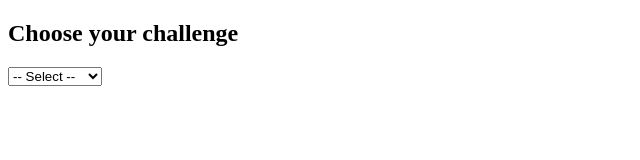
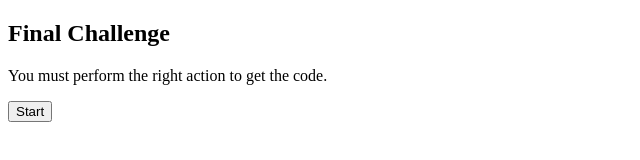
Before and after one commit to HackRx-6/RIVALS, a plain HTML site: page test_url/index.html in a window 1280 px wide. Shown: the whole page, without its empty margins (0-640 px from the left). Drawn offline with Linux system fonts and the light colour scheme.

```diff
--- a/test_url/index.html
+++ b/test_url/index.html
@@ -1,17 +1,35 @@
 <!DOCTYPE html>
 <html>
 <head>
-  <title>Mock Challenge Portal</title>
+  <title>Final Challenge</title>
+  <style>
+    /* Fake clue to mislead */
+    #fake::after {
+      content: "SECRET_CODE: WRONG123";
+    }
+  </style>
+  <script>
+    function stepOne() {
+      // Step 1: Click the button
+      document.getElementById("status").innerText = "Step 1 complete. Decoding...";
+
+      // Step 2: After 2s, reveal a base64 code
+      setTimeout(() => {
+        const encoded = "U0VDUkVUX0NPREU6IFBTSVgxMjM=";
+        // base64 = "SECRET_CODE: PSIX123"
+        document.getElementById("hidden").innerText = encoded;
+      }, 2000);
+    }
+  </script>
 </head>
 <body>
-  <h2>Choose your challenge</h2>
-  <select onchange="window.location.href=this.value">
-    <option value="">-- Select --</option>
-    <option value="challenge1.html">Challenge 1</option>
-    <option value="challenge2.html">Challenge 2</option>
-    <option value="challenge3.html">Challenge 3</option>
-    <option value="challenge4.html">Challenge 4</option>
-    <option value="challenge5.html">Challenge 5</option>
-  </select>
+  <h2>Final Challenge</h2>
+  <p>You must perform the right action to get the code.</p>
+
+  <button onclick="stepOne()">Start</button>
+  <p id="status"></p>
+  <p id="hidden" style="color:white;">Nothing here yet...</p>
+
+  <iframe src="decoy.html" style="display:none;"></iframe>
 </body>
 </html>
```
Also changed, not shown: requirements.txt, 1 other file.
